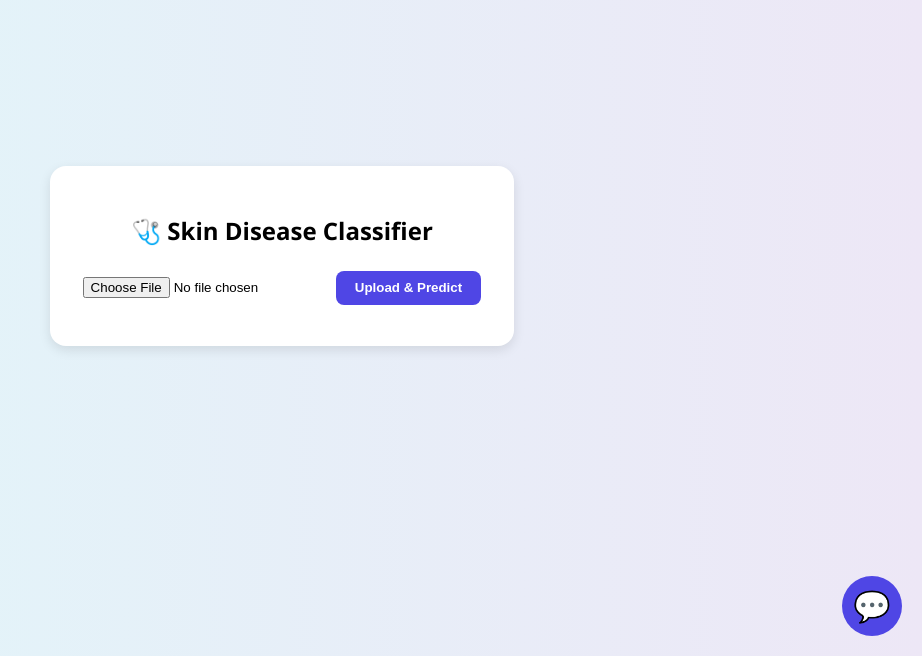
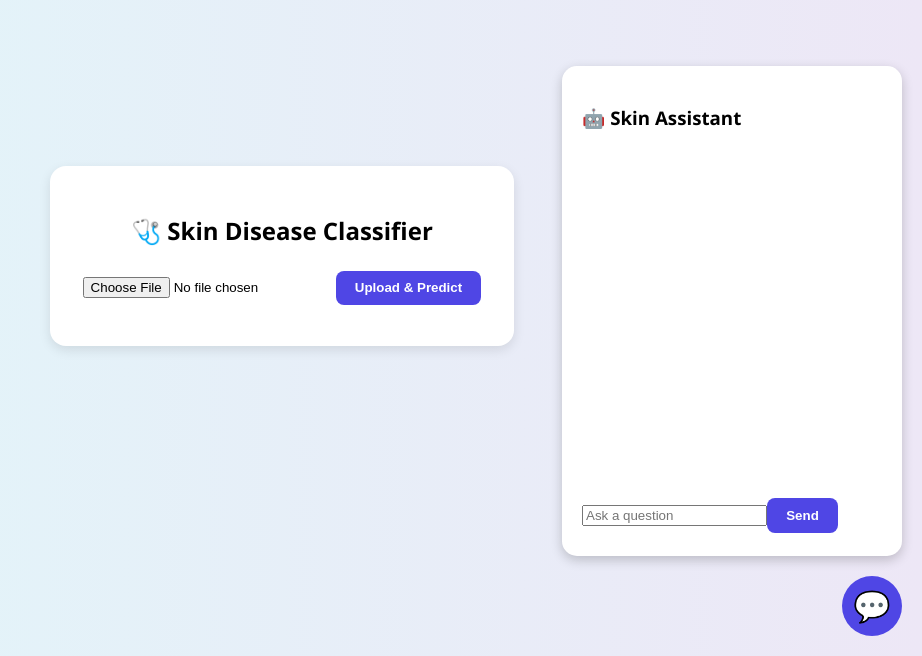
Before and after one commit to xu-dong-chen/skin_disease-webapp, a React (Create React App) app in the folder frontend/: page / in a window 1280 px wide. Shown: the part 144-800 px from the top of the page, without its empty margins (358-1280 px from the left). Built offline with nearby package versions, Linux system fonts and the light colour scheme.

Commit message:
UI changes and allowed spelling mistakes with diseases

```diff
--- a/frontend/src/components/Chatbot.css
+++ b/frontend/src/components/Chatbot.css
@@ -16,6 +16,9 @@
     justify-content: center;
 }
 
+.chat-input {
+    margin-top: 50px;
+}
 
 .chat-window {
     position: absolute;
--- a/frontend/src/components/Chatbot.js
+++ b/frontend/src/components/Chatbot.js
@@ -3,7 +3,7 @@ import "./Chatbot.css";
 
 function Chatbot(){
 
-    const [isOpen,setIsOpen] = useState(false); // boolean value to chat window
+    const [isOpen,setIsOpen] = useState(true); // boolean value to chat window
 
     const [message,setMessage] = useState(""); // user message
     const [history,setHistory] = useState([]); // chat history
@@ -31,7 +31,7 @@ function Chatbot(){
         setLoading(true);
         // Try catch finally to get ai response and catch errors
         try{
-            const response = await fetch("http://127.0.0.1:8000/chat",
+            const response = await fetch("https://skin-disease-webapp-spas.onrender.com/chat",
                 {
                     method: "POST",
                     headers:{
@@ -82,6 +82,7 @@ function Chatbot(){
                         <div ref={chatEndRef}></div>
                     </div>
 
+                    <div className="chat-input">
                         <input
                             type = "text"
                             placeholder="Ask a question"
@@ -100,6 +101,7 @@ function Chatbot(){
                             {loading ? "Thinking..." : "Send"}
                         </button>
                     </div>
+                </div>
                 )}
 
             <button className="chat-button"
```
Also changed, not shown: 1 other file (tests, documents, lock files or other folders). Lines whose indentation alone changed are shown as unchanged.
